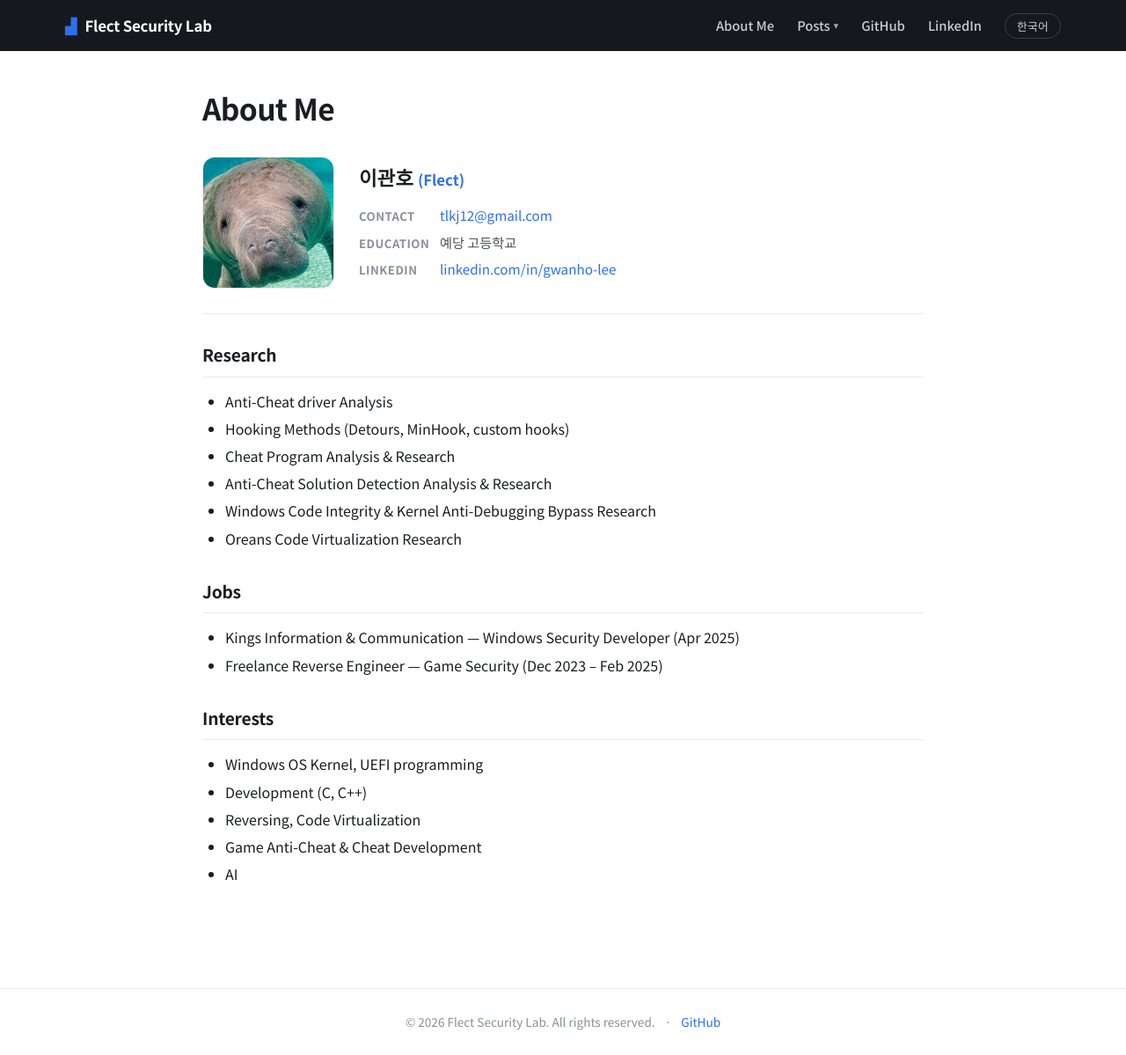
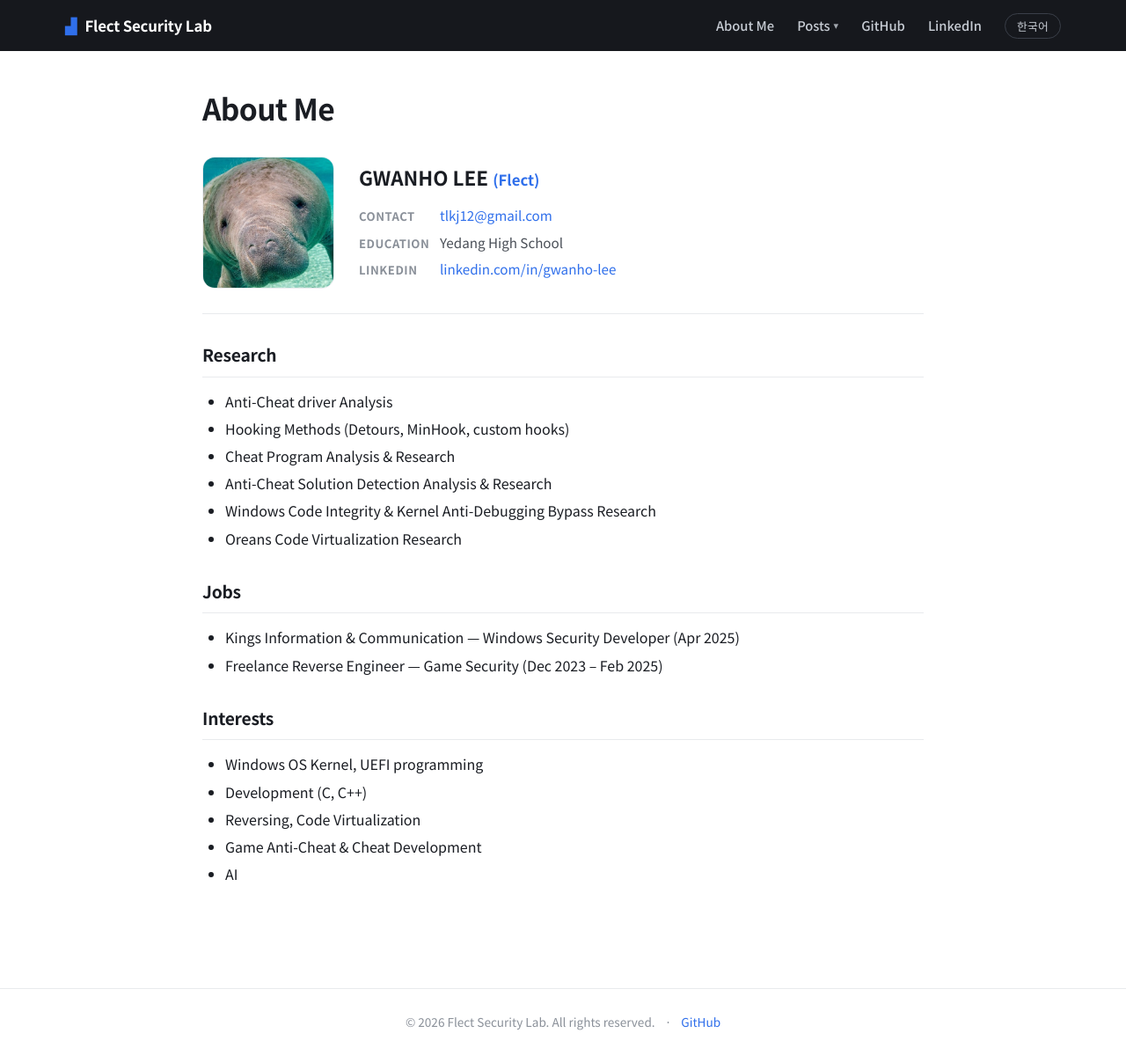
Before and after one commit to LeeGwan/LeeGwan.github.io, a Jekyll site: the page built from about.md, in a window 1280 px wide and 1199 px high. Shown: the whole window at 88% size. Built offline with Jekyll 4.4.1, drawn with Linux system fonts in a browser that asks for light colours.

Commit message:
Update about.md

```diff
--- a/about.md
+++ b/about.md
@@ -14,10 +14,10 @@
   <div class="profile-card">
     <img class="profile-img" src="{{ '/assets/img/profile.jpg' | relative_url }}" alt="Profile">
     <div class="profile-meta">
-      <h2 class="profile-name">이관호 <span class="profile-nick">(Flect)</span></h2>
+      <h2 class="profile-name">GWANHO LEE <span class="profile-nick">(Flect)</span></h2>
       <ul class="profile-list">
         <li><span class="pk">Contact</span><a href="mailto:tlkj12@gmail.com">tlkj12@gmail.com</a></li>
-        <li><span class="pk">Education</span>예당 고등학교</li>
+        <li><span class="pk">Education</span>Yedang High School</li>
         <li><span class="pk">LinkedIn</span><a href="https://www.linkedin.com/in/gwanho-lee-731319395/" target="_blank" rel="noopener">linkedin.com/in/gwanho-lee</a></li>
       </ul>
     </div>
```
